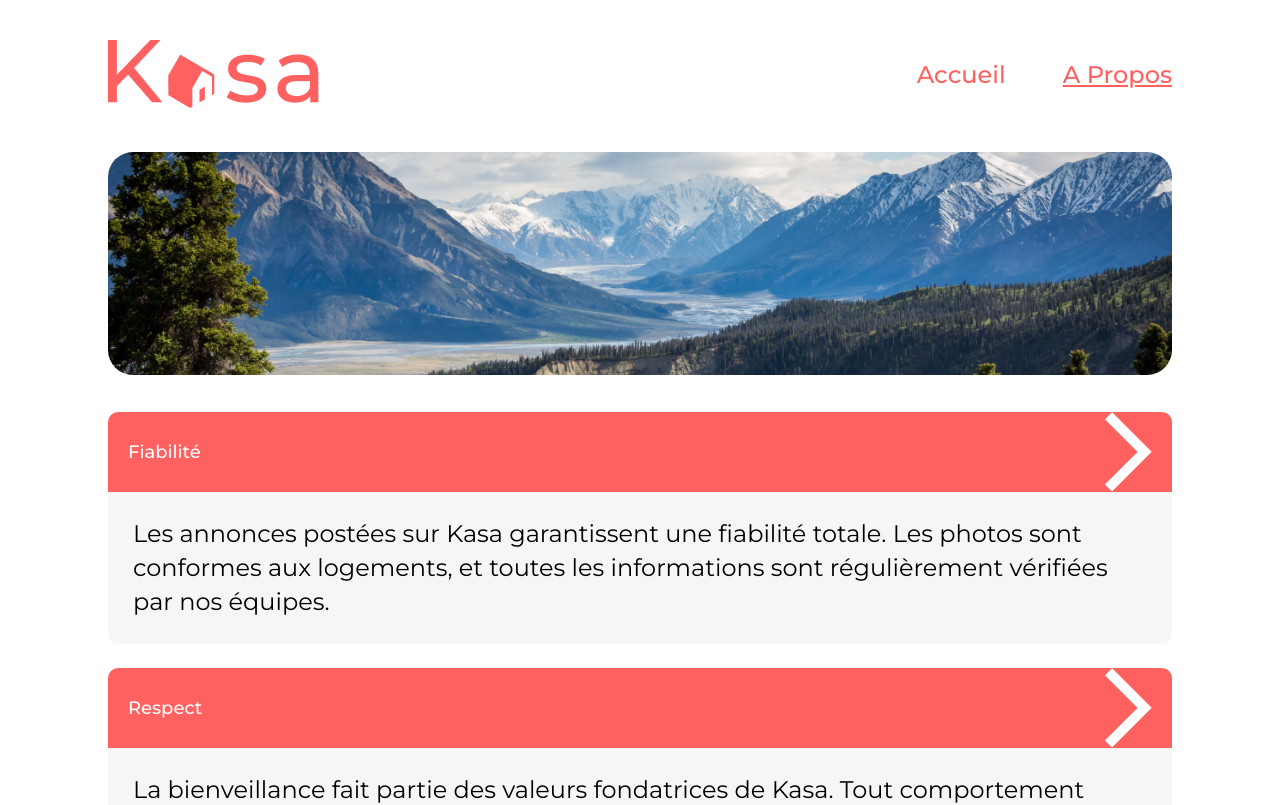
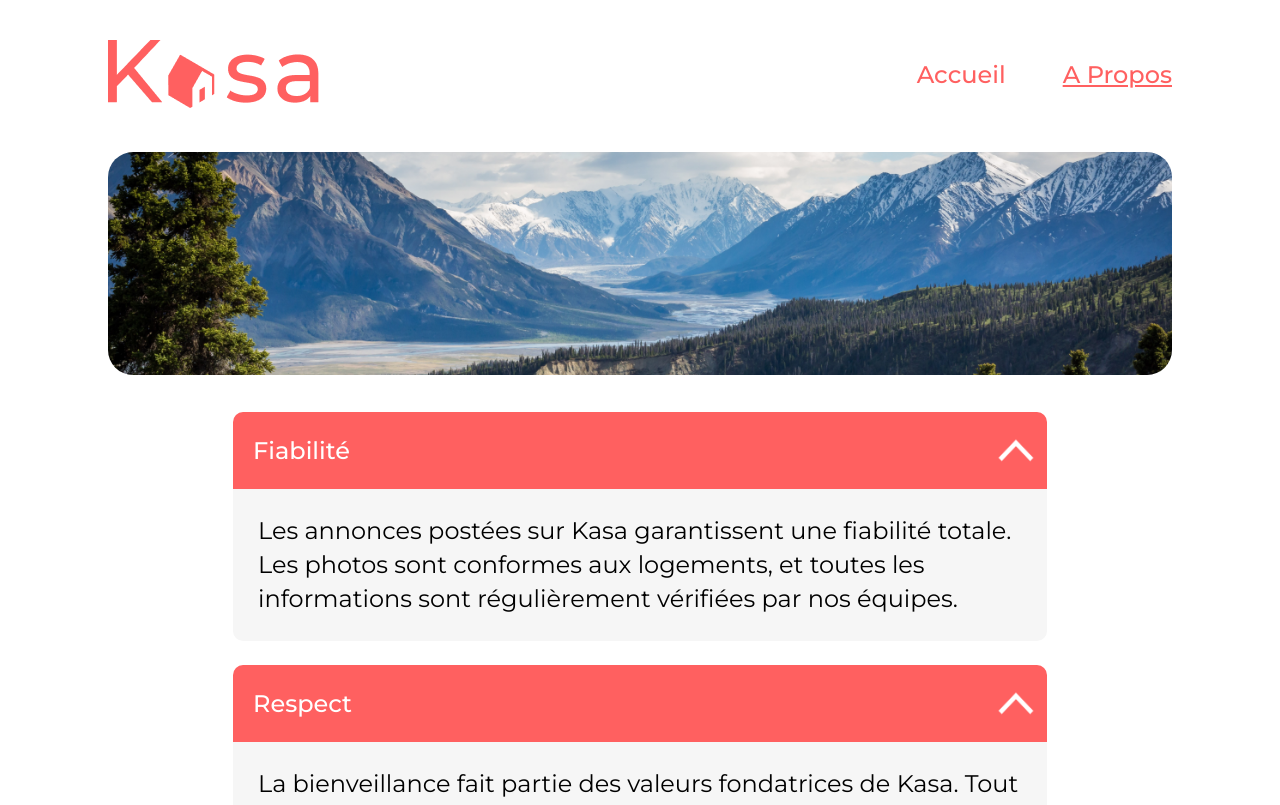
Before and after one commit to Eliaexe/Kasa, a React (Create React App) app: page /a-propos in a window 1280 px wide. Shown: the top 805 px of the page. Built offline with nearby package versions, Linux system fonts and the light colour scheme.

Commit message:
dropdown logic and css now ok

```diff
--- a/src/components/Dropdown.jsx
+++ b/src/components/Dropdown.jsx
@@ -1,37 +1,62 @@
+import React, { useState } from 'react';
 import "../styles/Dropdown.css"
 
 function Dropdown(prop) {
-    const url = window.location.pathname;
+  const [isContentVisible, setIsContentVisible] = useState(true);
 
-    let content
-    if (typeof prop.content == 'string') {
-        content = <p>{prop.content}</p>
-    } else if(typeof prop.content == 'object'){
-        content = <ul>{prop.content.map( x => <li>{x}</li>)}</ul>
+  const showHideHandler = () => {
+    setIsContentVisible(!isContentVisible);
+  };
+
+  let content;
+  if (typeof prop.content === 'string') {
+    content = <p>{prop.content}</p>;
+  } else if (typeof prop.content === 'object') {
+    content = (
+      <ul>
+        {prop.content.map((x, i) => (
+          <li key={i}>{x}</li>
+        ))}
+      </ul>
+    );
   }
 
+  const url = window.location.pathname;
   if (url.includes('logement')) {
-        return(<div className="drop-down-logement">
-                <div className="head-drop">
+    return (
+      <div className="drop-down-logement">
+        <div className={`head-drop ${isContentVisible ? '' : 'border-radius'}`}>
           <h3>{prop.title}</h3>
-                    <img className="" src="/images/arrow-right.png" alt="arrow right" />
+          <img
+            className={isContentVisible ? '' : 'rotate'}
+            src="/images/arrow-right.png"
+            alt="arrow"
+            onClick={showHideHandler}
+          />
         </div>
-                <div className="body-drop bd-drop-height">
+        <div className={`body-drop-logement bd-drop-height ${isContentVisible ? 'd-block' : 'd-none'}`} id={prop.title}>
           {content}
         </div>
-            </div>)
+      </div>
+    );
   } else if (url === '/a-propos') {
-        return(<div className="drop-down-apropos">
-                <div className="head-drop">
-                    <h3>{prop.title}</h3>
-                    <img className="" src="/images/arrow-right.png" alt="arrow right" />
+    return (
+      <div className="drop-down-apropos">
+        <div className={`head-drop ${isContentVisible ? '' : 'border-radius'}`}>
+          <h3 className="head-drop-title">{prop.title}</h3>
+          <img
+            className={isContentVisible ? '' : 'rotate'}
+            src="/images/arrow-right.png"
+            alt="arrow"
+            onClick={showHideHandler}
+          />
         </div>
-                <div className="body-drop bd-drop-height-apopos">
+        <div className={`body-drop bd-drop-height-apopos ${isContentVisible ? 'd-block' : 'd-none'}`} id={prop.title}>
           {content}
         </div>
-            </div>)
+      </div>
+    );
+  }
 }
 
-}
-
-export default Dropdown
+export default Dropdown;
--- a/src/styles/Apropos.css
+++ b/src/styles/Apropos.css
@@ -8,4 +8,5 @@
 
 .apropos-main{
     margin-top: 33px;
+    padding: 0 125px;
 }
--- a/src/styles/Dropdown.css
+++ b/src/styles/Dropdown.css
@@ -12,13 +12,18 @@
     border-radius: 10px 10px 0 0;
 }
 
-h3 {
+.border-radius {
+    border-radius: 10px !important;
+    margin-bottom: 31px;
+}
+
+.drop-down-logement h3 {
     color: white;
     font-size: 18px;
     font-weight: 500;
 }
 
-.head-drop-logement img {
+.head-drop img {
     transform: rotate(-90deg);
     height: 35px;
     width: 22px;
@@ -60,7 +65,7 @@ h3 {
 
 .dorp-down-apropos {
     height: auto;
-    width: 85%;
+    max-width: 1000px;
 }
 
 .bd-drop-height-apopos {
@@ -76,3 +81,22 @@ h3 {
     padding: 25px;
     margin-top: 0;
 }
+
+.head-drop-title{
+    font-size: 24px;
+    font-weight: 500;
+    text-align: left;
+    color: white;
+}
+
+.d-none {
+    display: none;
+}
+
+.d-block {
+    display: block;
+}
+
+.rotate {
+    transform: rotate(90deg) !important;
+}
```
Lines whose indentation alone changed are shown as unchanged.
